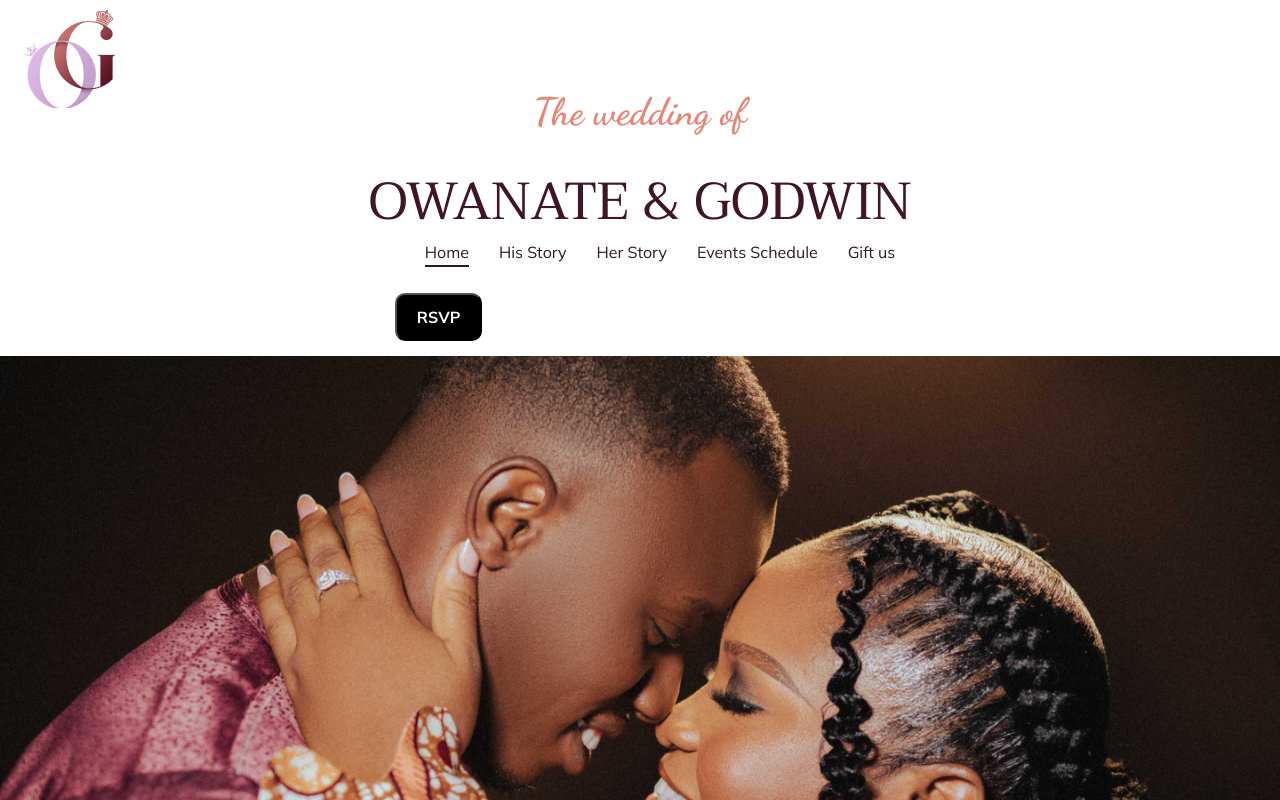
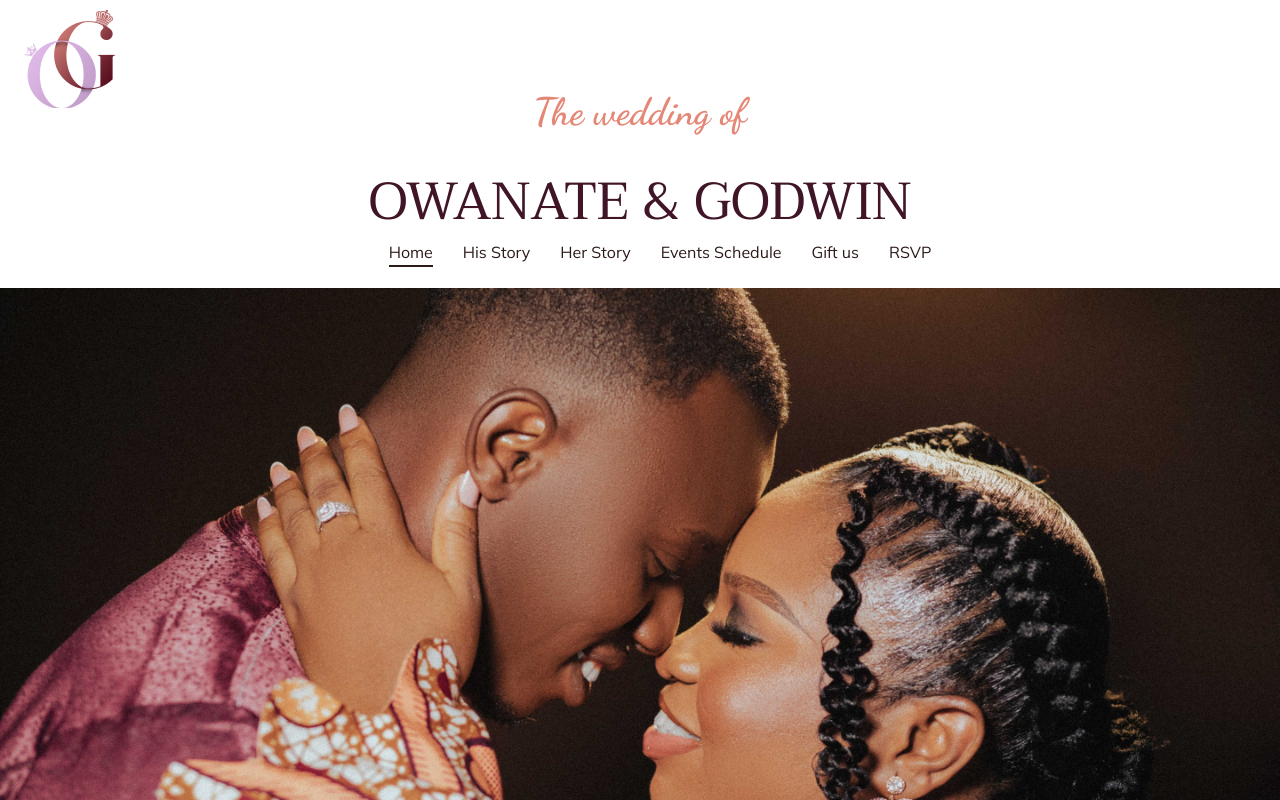
Before and after one commit to bromaGift/wedding-site, a Next.js app: page / in a window 1280 px wide. Shown: the top 800 px of the page. Built offline with nearby package versions, Linux system fonts and the light colour scheme.

Commit message:
Update hero.js

```diff
--- a/components/hero.js
+++ b/components/hero.js
@@ -34,6 +34,12 @@ export default function Hero() {
       title: "Gift us",
       path: "/gift-us",
     },
+    {id: 6,
+
+      title: "RSVP",
+
+      path: "#rsvp",
+     }
   ];
   return (
     <>
@@ -57,11 +63,7 @@ export default function Hero() {
               </li>
             ))}
           </ul>
-          <Link href="#rsvp">
 
-          <button className={styles.btn}>RSVP</button>
-
-        </Link>
         </section>
 
       </div>
```
